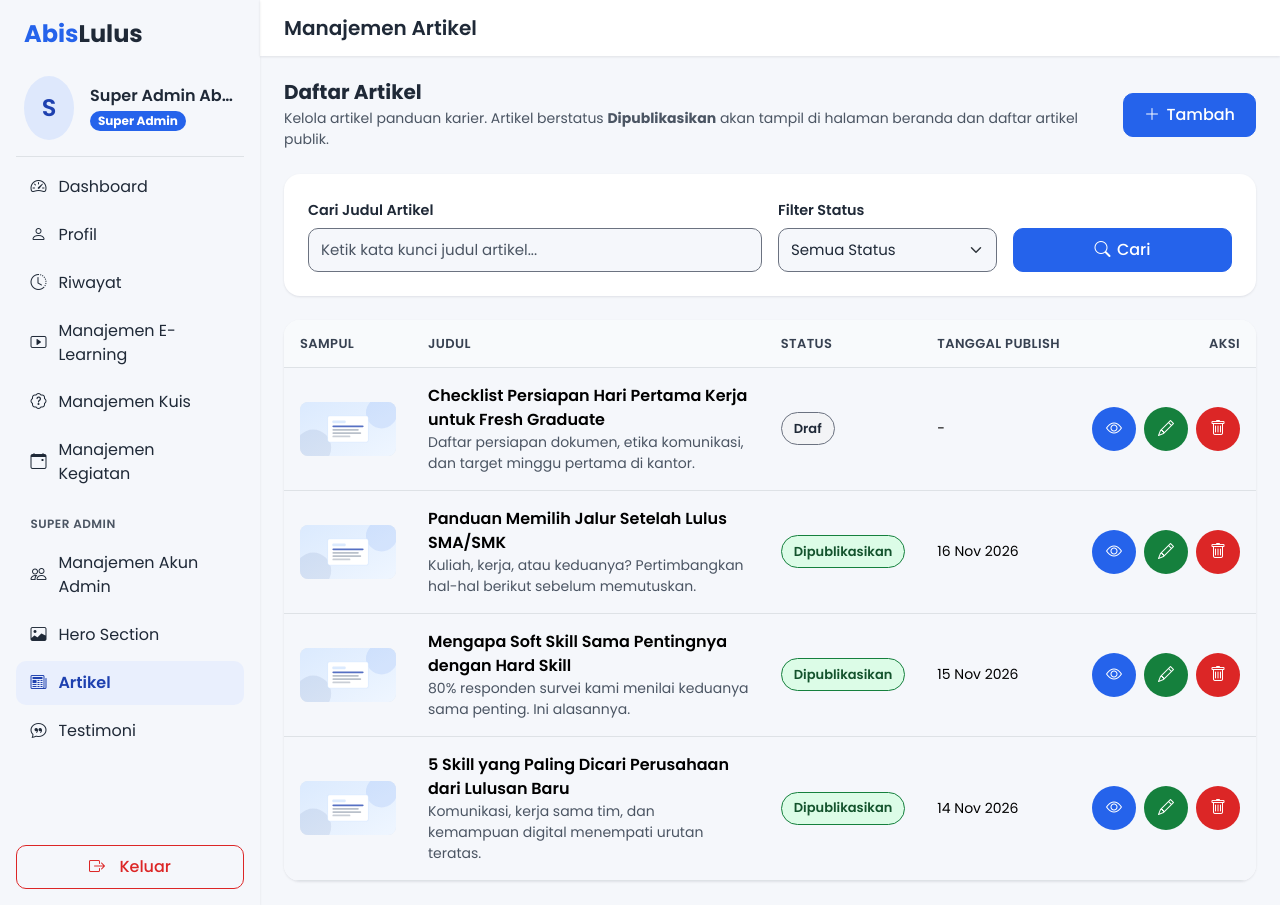
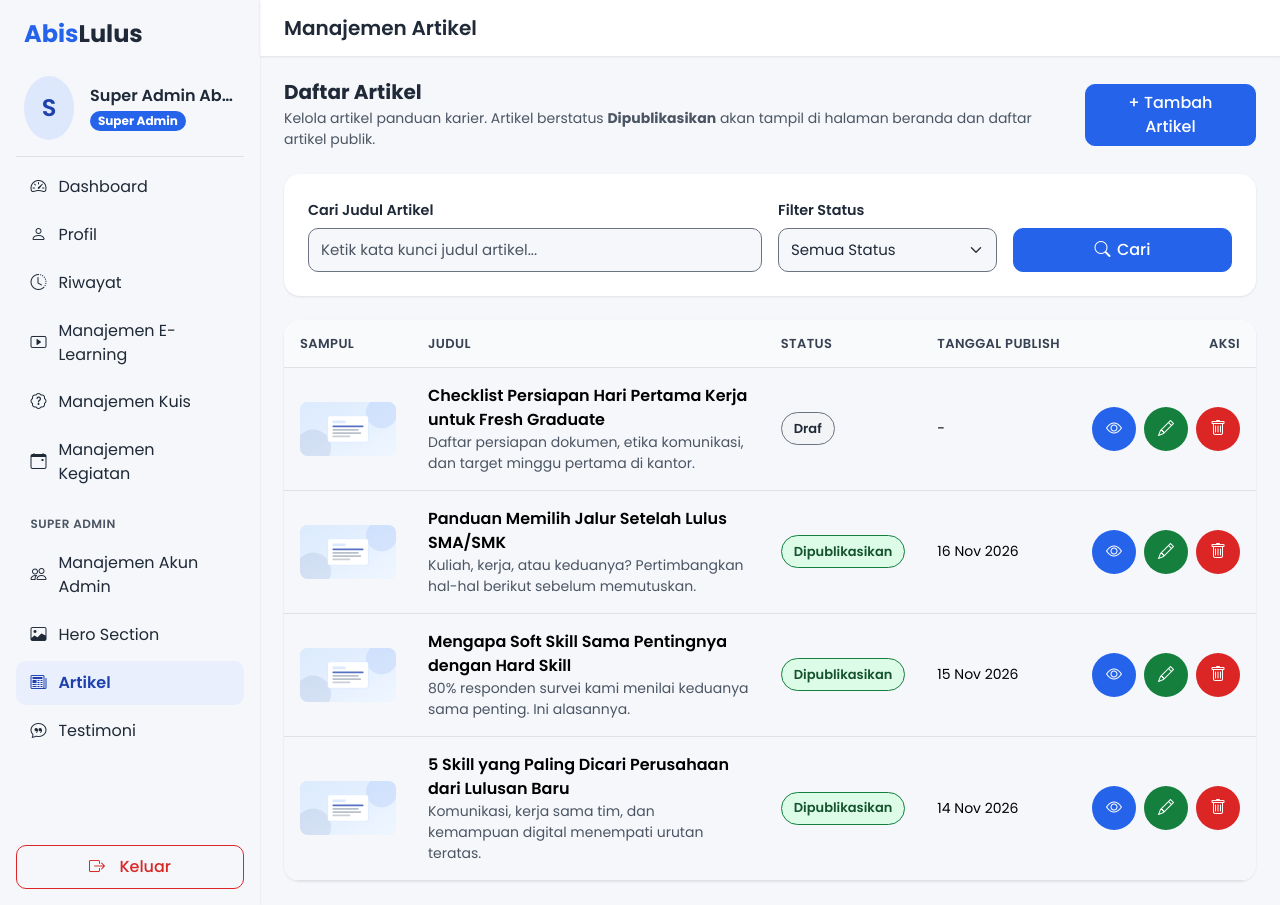
Before and after one commit to Ekstensi-AbisLulus/Ekstensi_AbisLulus, a Laravel app: page /super-admin/articles in a window 1280 px wide. Run offline with Laravel 12, Linux system fonts and the light colour scheme; a user stored in the database is signed in; data comes from the database, SQL or seed files in the repository; style sheets or scripts are compiled from the project's sources.

Commit message:
fixing bug

```diff
--- a/resources/views/super-admin/articles/index.blade.php
+++ b/resources/views/super-admin/articles/index.blade.php
@@ -12,8 +12,7 @@
             </p>
         </div>
         <a href="{{ route('super-admin.articles.create') }}" class="btn btn-primary btn-panel align-self-start align-self-md-center">
-            <i class="bi bi-plus-lg" aria-hidden="true"></i>
-            <span>Tambah</span>
+            <span>+ Tambah Artikel</span>
         </a>
     </div>
 
@@ -73,7 +72,6 @@
                         Mulai tulis artikel pertama untuk dibaca oleh lulusan baru di halaman publik.
                     </p>
                     <a href="{{ route('super-admin.articles.create') }}" class="btn btn-primary btn-panel">
-                        <i class="bi bi-plus-lg" aria-hidden="true"></i>
                         <span>+ Tambah Artikel</span>
                     </a>
                 @endif
--- a/resources/views/super-admin/hero-sections/index.blade.php
+++ b/resources/views/super-admin/hero-sections/index.blade.php
@@ -12,8 +12,7 @@
             </p>
         </div>
         <a href="{{ route('super-admin.hero-sections.create') }}" class="btn btn-primary btn-panel align-self-start align-self-md-center">
-            <i class="bi bi-plus-lg" aria-hidden="true"></i>
-            <span>Tambah</span>
+            <span>+ Tambah Hero</span>
         </a>
     </div>
 
@@ -26,7 +25,6 @@
                     Tambahkan banner hero pertama agar halaman beranda menampilkan visual utama program AbisLulus.
                 </p>
                 <a href="{{ route('super-admin.hero-sections.create') }}" class="btn btn-primary btn-panel">
-                    <i class="bi bi-plus-lg" aria-hidden="true"></i>
                     <span>+ Tambah Hero</span>
                 </a>
             </div>
```
